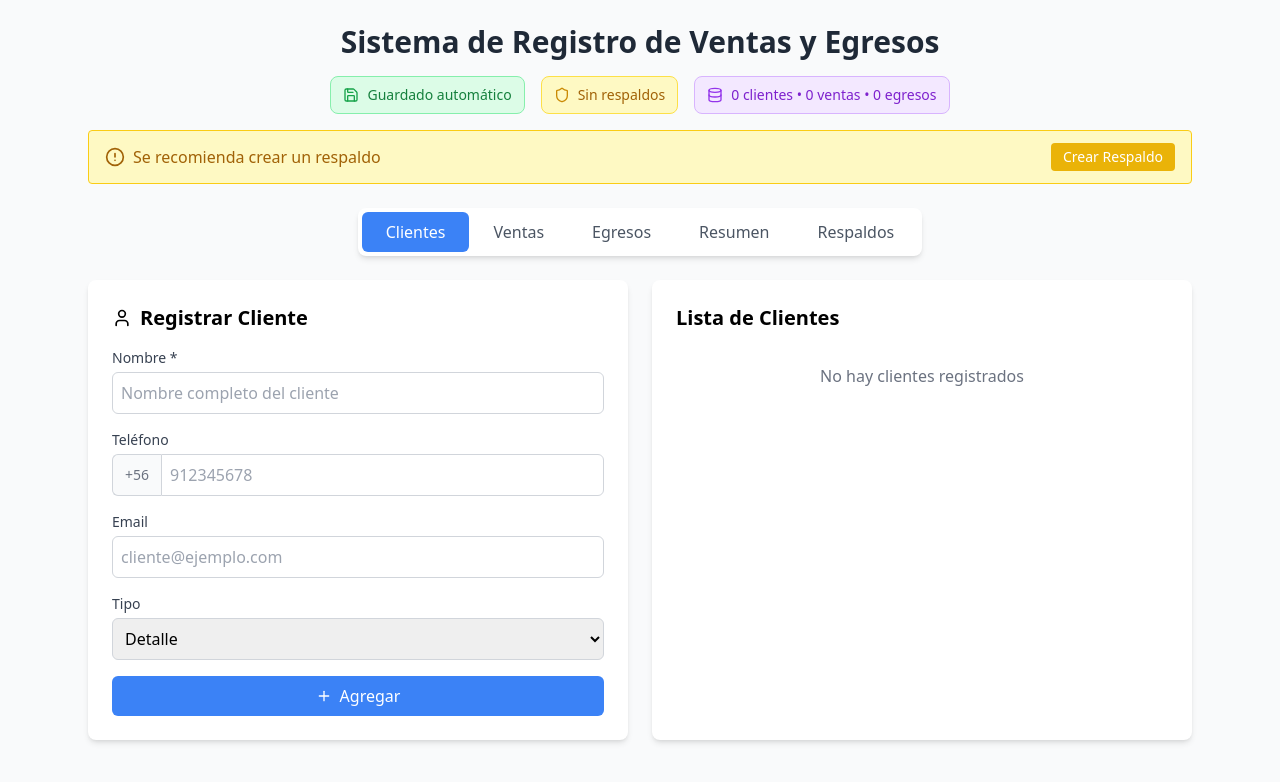
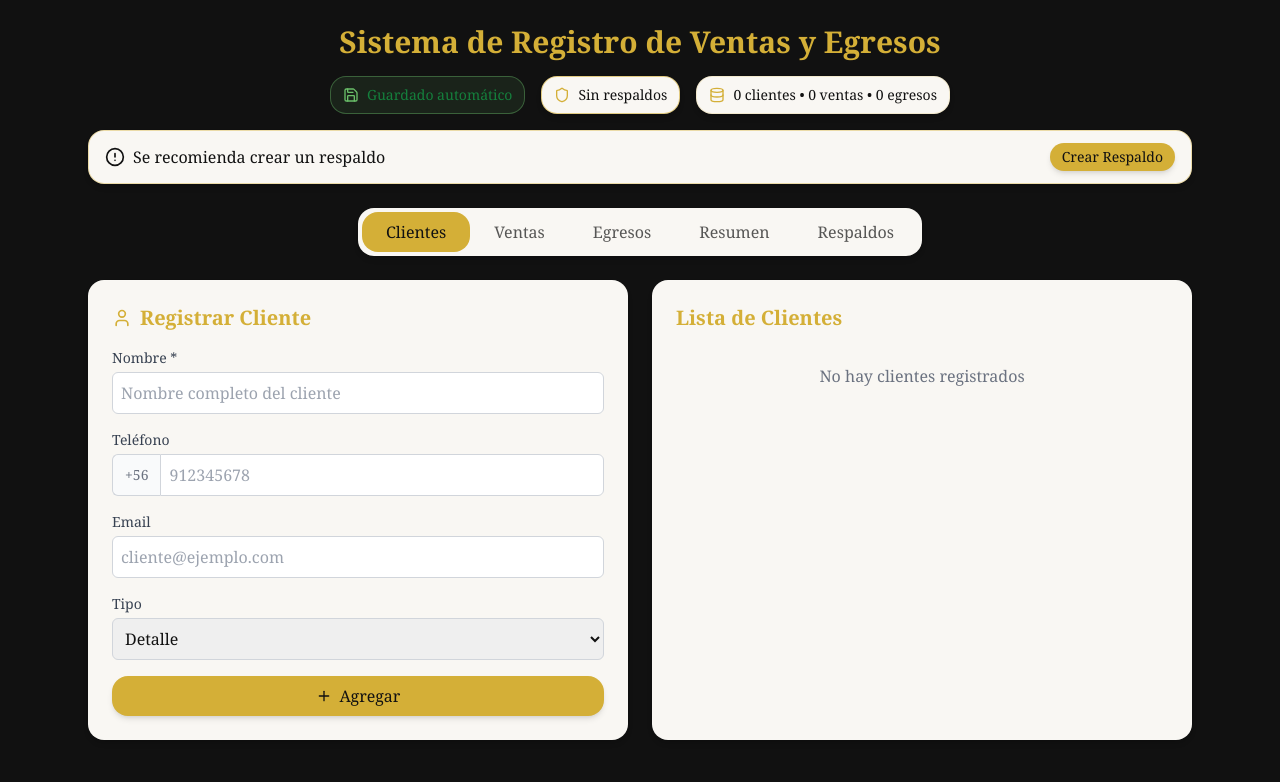
Before and after one commit to joyeriamardeplatacl777-design/ventas-app, a React (Create React App) app: page / in a window 1280 px wide. Shown: the top 782 px of the page. Built offline with nearby package versions, Linux system fonts and the light colour scheme.

Commit message:
Actualización: tema joyería y modo oscuro

```diff
--- a/src/App.tsx
+++ b/src/App.tsx
@@ -3,6 +3,17 @@ import { User, Phone, Mail, DollarSign, Calendar, Download, Plus, Trash2, Edit2,
 import { Client,ClientForm, Sale, ExpenseForm, ClientType, LoginForm, Expense, SaleForm } from './types';
 import { useLocalStorage } from './hooks/useLocalStorage';
 import html2canvas from 'html2canvas';
+
+// Formato fecha chileno dd/mm/yyyy hh:mm
+const formatCLDateTime = (date: Date) => {
+  const pad = (n: number) => n.toString().padStart(2, '0');
+  const dd = pad(date.getDate());
+  const mm = pad(date.getMonth() + 1);
+  const yyyy = date.getFullYear();
+  const hh = pad(date.getHours());
+  const min = pad(date.getMinutes());
+  return `${dd}/${mm}/${yyyy} ${hh}:${min}`;
+};
 
 
 // Función para formatear pesos chilenos
@@ -26,6 +37,7 @@ const SalesManagementSystem = () => {
   const [editingSale, setEditingSale] = useState<Sale | null>(null);
   const [lastBackup, setLastBackup] = useState<Date | null>(null);
   const [showBackupSuccess, setShowBackupSuccess] = useState(false);
+  const [needsDailyBackup, setNeedsDailyBackup] = useState(false);
   const [showSuccessMessage, setShowSuccessMessage] = useState('');
   const [clientSearchTerm, setClientSearchTerm] = useState('');
   const [showClientDropdown, setShowClientDropdown] = useState(false);
@@ -90,6 +102,25 @@ const SalesManagementSystem = () => {
     }
   }, []);
 
+  // Recordatorio de respaldo cada 24 horas (verifica cada hora)
+  useEffect(() => {
+    const checkDailyBackup = () => {
+      const lastBackupStr = localStorage.getItem('sales_system_last_backup');
+      if (!lastBackupStr) {
+        // Si no existe respaldo previo, no mostrar recordatorio intrusivo
+        setNeedsDailyBackup(false);
+        return;
+      }
+      const last = new Date(lastBackupStr);
+      const diffHours = (Date.now() - last.getTime()) / (1000 * 60 * 60);
+      setNeedsDailyBackup(diffHours >= 24);
+    };
+
+    checkDailyBackup();
+    const id = window.setInterval(checkDailyBackup, 60 * 60 * 1000); // cada hora
+    return () => window.clearInterval(id);
+  }, []);
+
   // Cargar fecha del último respaldo
   const downloadSummaryAsImage = async () => {
     if (!summaryRef.current) {
@@ -604,6 +635,7 @@ const cancelEditSale = () => {
     const now = new Date().toISOString();
     localStorage.setItem('sales_system_last_backup', now);
     setLastBackup(new Date(now));
+    setNeedsDailyBackup(false);
 
     setShowBackupSuccess(true);
     setTimeout(() => setShowBackupSuccess(false), 3000);
@@ -796,6 +828,7 @@ const cancelEditSale = () => {
 
   const { sales: salesSummary, expenses: expensesSummary, salesCount, expensesCount, netProfit } = getTransactionsSummary(reportPeriod);
   const needsBackup = checkAutoBackup();
+  const showWeeklyBackupAlert = needsBackup && !needsDailyBackup;
 
   const isExpenseFormDisabled = (): boolean => {
     return (
@@ -807,25 +840,25 @@ const cancelEditSale = () => {
   };
 
   return (
-    <div className="max-w-6xl mx-auto p-6 bg-gray-50 min-h-screen">
+    <div className="max-w-6xl mx-auto p-6 min-h-screen text-white">
       {/* Header */}
       <div className="mb-6">
-        <h1 className="text-3xl font-bold text-center mb-4 text-gray-800">
+        <h1 className="text-3xl font-bold text-center mb-4 text-[#d4af37]">
           Sistema de Registro de Ventas y Egresos
         </h1>
 
         {/* Indicadores de estado */}
         <div className="flex justify-center gap-4 mb-4 flex-wrap">
-          <div className="bg-green-100 border border-green-300 rounded-lg px-3 py-2 flex items-center">
-            <Save className="mr-2 text-green-600" size={16} />
+          <div className="bg-[#6abf69]/10 border border-[#6abf69]/40 rounded-2xl px-3 py-2 flex items-center">
+            <Save className="mr-2 text-[#6abf69]" size={16} />
             <span className="text-green-700 text-sm">Guardado automático</span>
           </div>
 
-          <div className={`border rounded-lg px-3 py-2 flex items-center ${
-            needsBackup ? 'bg-yellow-100 border-yellow-300' : 'bg-blue-100 border-blue-300'
+          <div className={`bg-[#f9f7f3] text-[#111111] rounded-2xl shadow-md border px-3 py-2 flex items-center ${
+            needsBackup ? 'border-[#d4af37]/60' : 'border-[#d4af37]/30'
           }`}>
-            <Shield className={`mr-2 ${needsBackup ? 'text-yellow-600' : 'text-blue-600'}`} size={16} />
-            <span className={`text-sm ${needsBackup ? 'text-yellow-700' : 'text-blue-700'}`}>
+            <Shield className={`mr-2 text-[#d4af37]`} size={16} />
+            <span className={`text-sm`}>
               {lastBackup
                 ? `Último respaldo: ${lastBackup.toLocaleDateString('es-ES')}`
                 : 'Sin respaldos'
@@ -833,9 +866,9 @@ const cancelEditSale = () => {
             </span>
           </div>
 
-          <div className="bg-purple-100 border border-purple-300 rounded-lg px-3 py-2 flex items-center">
-            <Database className="mr-2 text-purple-600" size={16} />
-            <span className="text-purple-700 text-sm">
+          <div className="bg-[#f9f7f3] text-[#111111] rounded-2xl shadow-md border border-[#d4af37]/20 px-3 py-2 flex items-center">
+            <Database className="mr-2 text-[#d4af37]" size={16} />
+            <span className="text-sm">
               {clients.length} clientes • {sales.length} ventas • {expenses.length} egresos
             </span>
           </div>
@@ -843,7 +876,7 @@ const cancelEditSale = () => {
 
         {/* Mensaje de éxito */}
         {showSuccessMessage && (
-          <div className="bg-green-100 border border-green-400 text-green-700 px-4 py-3 rounded mb-4 text-center animate-pulse">
+          <div className="bg-[#6abf69]/10 border border-[#6abf69]/40 text-[#6abf69] px-4 py-3 rounded-2xl mb-4 text-center animate-pulse">
             <div className="flex items-center justify-center">
               <span className="text-lg">{showSuccessMessage}</span>
             </div>
@@ -852,21 +885,39 @@ const cancelEditSale = () => {
 
         {/* Mensaje de respaldo */}
         {showBackupSuccess && (
-          <div className="bg-green-100 border border-green-400 text-green-700 px-4 py-3 rounded mb-4 text-center">
-            ¡Respaldo creado exitosamente!
+          <div className="bg-[#6abf69]/10 border border-[#6abf69]/40 text-[#6abf69] px-4 py-3 rounded-2xl mb-4 text-center">
+            Respaldo creado exitosamente
           </div>
         )}
 
-        {/* Alerta de respaldo */}
-        {needsBackup && (
-          <div className="bg-yellow-100 border border-yellow-400 text-yellow-700 px-4 py-3 rounded mb-4 flex items-center justify-between">
+        {/* Recordatorio 24h */}
+        {needsDailyBackup && (
+          <div className="bg-[#f9f7f3] text-[#111111] border border-[#d4af37]/50 px-4 py-3 rounded-2xl mb-4 flex items-center justify-between shadow-md">
+            <div className="flex items-center flex-wrap gap-2">
+              <span>🔔 Han pasado más de 24 horas desde el último respaldo. Se recomienda crear uno ahora.</span>
+              {lastBackup && (
+                <span className="text-xs text-yellow-700">Último: {formatCLDateTime(lastBackup)}</span>
+              )}
+            </div>
+            <button
+              onClick={createFullBackup}
+              className="bg-[#d4af37] hover:bg-[#b8962e] text-[#111111] px-3 py-1 rounded-2xl text-sm shadow-md"
+            >
+              Crear respaldo
+            </button>
+          </div>
+        )}
+
+        {/* Alerta semanal (si no muestra la diaria) */}
+        {showWeeklyBackupAlert && (
+          <div className="bg-[#f9f7f3] text-[#111111] border border-[#d4af37]/40 px-4 py-3 rounded-2xl mb-4 flex items-center justify-between shadow-md">
             <div className="flex items-center">
               <AlertCircle className="mr-2" size={20} />
               <span>Se recomienda crear un respaldo</span>
             </div>
             <button
               onClick={createFullBackup}
-              className="bg-yellow-500 hover:bg-yellow-600 text-white px-3 py-1 rounded text-sm"
+              className="bg-[#d4af37] hover:bg-[#b8962e] text-[#111111] px-3 py-1 rounded-2xl text-sm shadow-md"
             >
               Crear Respaldo
             </button>
@@ -876,15 +927,15 @@ const cancelEditSale = () => {
 
       {/* Navegación */}
       <div className="flex justify-center mb-6">
-        <div className="bg-white rounded-lg p-1 shadow-md">
+        <div className="bg-[#f9f7f3] text-[#111111] rounded-2xl p-1 shadow-md">
           {['clients', 'sales', 'expenses', 'report', 'backup'].map((tab) => (
             <button
               key={tab}
               onClick={() => setActiveTab(tab)}
-              className={`px-6 py-2 rounded-md font-medium transition-colors ${
+              className={`px-6 py-2 rounded-2xl font-medium transition-colors ${
                 activeTab === tab
-                  ? 'bg-blue-500 text-white'
-                  : 'text-gray-600 hover:text-gray-800'
+                  ? 'bg-[#d4af37] text-[#111111]'
+                  : 'text-[#111111]/70 hover:text-[#111111]'
               }`}
             >
               {tab === 'clients' && 'Clientes'}
@@ -901,7 +952,7 @@ const cancelEditSale = () => {
       {activeTab === 'backup' && (
         <div className="space-y-6">
           {!isAuthenticated ? (
-            <div className="max-w-md mx-auto bg-white rounded-lg shadow-lg p-6">
+            <div className="max-w-md mx-auto bg-[#f9f7f3] text-[#111111] rounded-2xl shadow-md p-6">
               <h2 className="text-xl font-bold text-center mb-6">Acceso a Respaldos</h2>
 
               <div className="space-y-4">
@@ -941,14 +992,14 @@ const cancelEditSale = () => {
                       setLoginError('Usuario o contraseña incorrectos');
                     }
                   }}
-                  className="w-full bg-blue-500 hover:bg-blue-600 text-white py-3 rounded-md font-medium"
+                  className="w-full bg-[#d4af37] hover:bg-[#b8962e] text-[#111111] py-3 rounded-2xl font-medium shadow-md"
                 >
                   Iniciar Sesión
                 </button>
 
                 <button
                   onClick={() => setActiveTab('clients')}
-                  className="w-full bg-gray-500 hover:bg-gray-600 text-white py-2 rounded-md"
+                  className="w-full bg-white/10 hover:bg-white/20 text-white py-2 rounded-2xl"
                 >
                   Cancelar
                 </button>
@@ -964,7 +1015,7 @@ const cancelEditSale = () => {
               </div>
             </div>
           ) : (
-            <div className="bg-white rounded-lg shadow-md p-6">
+            <div className="bg-[#f9f7f3] text-[#111111] rounded-2xl shadow-md p-6">
               <div className="flex justify-between items-center mb-6">
                 <h2 className="text-2xl font-semibold flex items-center">
                   <Shield className="mr-2" size={24} />
@@ -978,32 +1029,32 @@ const cancelEditSale = () => {
                     setLoginError('');
                     sessionStorage.removeItem('backup_auth');
                   }}
-                  className="bg-red-500 hover:bg-red-600 text-white py-2 px-4 rounded-md"
+                  className="bg-[#b94a48] hover:bg-[#9f3e3c] text-white py-2 px-4 rounded-2xl shadow-md"
                 >
                   Cerrar Sesión
                 </button>
               </div>
 
               <div className="grid md:grid-cols-2 gap-6">
-                <div className="border rounded-lg p-4">
+                <div className="bg-[#f9f7f3] text-[#111111] rounded-2xl shadow-md p-4">
                   <h3 className="text-lg font-semibold mb-3">Crear Respaldo</h3>
-                  <p className="text-gray-600 mb-4">Descarga todos tus datos</p>
+                  <p className="text-[#333] mb-4">Descarga todos tus datos</p>
                   <button
                     onClick={createFullBackup}
-                    className="w-full bg-green-500 hover:bg-green-600 text-white py-3 px-4 rounded-md font-medium"
+                    className="w-full bg-[#d4af37] hover:bg-[#b8962e] text-[#111111] py-3 px-4 rounded-2xl font-medium shadow-md"
                   >
                     Descargar Respaldo
                   </button>
-                  <div className="mt-3 text-sm text-gray-500">
+                  <div className="mt-3 text-sm text-[#555]">
                     <p>{clients.length} clientes</p>
                     <p>{sales.length} ventas</p>
                     <p>{expenses.length} egresos</p>
                   </div>
                 </div>
 
-                <div className="border rounded-lg p-4">
+                <div className="bg-[#f9f7f3] text-[#111111] rounded-2xl shadow-md p-4">
                   <h3 className="text-lg font-semibold mb-3">Restaurar</h3>
-                  <p className="text-gray-600 mb-4">Sube un archivo de respaldo</p>
+                  <p className="text-[#333] mb-4">Sube un archivo de respaldo</p>
                   <input
                     type="file"
                     accept=".json"
@@ -1013,12 +1064,12 @@ const cancelEditSale = () => {
                   />
                   <button
                     onClick={() => fileInputRef.current?.click()}
-                    className="w-full bg-blue-500 hover:bg-blue-600 text-white py-3 px-4 rounded-md font-medium"
+                    className="w-full bg-[#d4af37] hover:bg-[#b8962e] text-[#111111] py-3 px-4 rounded-2xl font-medium shadow-md"
                   >
                     Seleccionar Archivo
                   </button>
 
-                  <div className="mt-4 p-3 bg-red-50 border border-red-200 rounded">
+                  <div className="mt-4 p-3 bg-[#b94a48]/10 border border-[#b94a48]/40 rounded-2xl">
                     <h4 className="font-semibold text-red-800 mb-2">⚠️ Zona de Peligro</h4>
                     <button
                       onClick={clearAllData}
@@ -1037,9 +1088,9 @@ const cancelEditSale = () => {
       {/* Sección de Egresos */}
       {activeTab === 'expenses' && (
         <div className="grid md:grid-cols-2 gap-6">
-        <div className="bg-white rounded-lg shadow-md p-6">
-        <h2 className="text-xl font-semibold mb-4 flex items-center">
-        <DollarSign className="mr-2 text-red-500" size={20} />
+        <div className="bg-[#f9f7f3] text-[#111111] rounded-2xl shadow-md p-6">
+          <h2 className="text-xl font-semibold mb-4 flex items-center">
+        <DollarSign className="mr-2 text-[#d4af37]" size={20} />
         {editingExpense ? 'Modificar Egreso' : 'Registrar Egreso'}
           </h2>
           <div className="space-y-4">
@@ -1163,7 +1214,7 @@ const cancelEditSale = () => {
             <button
               type="button"
               onClick={cancelEditExpense}
-              className="px-4 py-2 bg-gray-500 hover:bg-gray-600 text-white rounded-md font-medium transition-colors"
+              className="px-4 py-2 bg-white/10 hover:bg-white/20 text-white rounded-2xl font-medium transition-colors"
             >
               Cancelar
             </button>
@@ -1172,7 +1223,7 @@ const cancelEditSale = () => {
       </div>
     </div>
 
-    <div className="bg-white rounded-lg shadow-md p-6">
+    <div className="bg-[#f9f7f3] text-[#111111] rounded-2xl shadow-md p-6">
       <h2 className="text-xl font-semibold mb-4">Egresos del Día</h2>
       <div className="max-h-96 overflow-y-auto">
         {expenses.filter(expense => new Date(expense.date).toDateString() === new Date().toDateString()).length === 0 ? (
@@ -1252,7 +1303,7 @@ const cancelEditSale = () => {
       {/* Sección de Clientes */}
       {activeTab === 'clients' && (
         <div className="grid md:grid-cols-2 gap-6">
-          <div className="bg-white rounded-lg shadow-md p-6">
+          <div className="bg-[#f9f7f3] text-[#111111] rounded-2xl shadow-md p-6">
             <h2 className="text-xl font-semibold mb-4 flex items-center">
               <User className="mr-2" size={20} />
               {editingClient ? 'Modificar Cliente' : 'Registrar Cliente'}
@@ -1310,7 +1361,7 @@ const cancelEditSale = () => {
                 <button
                   type="button"
                   onClick={addClient}
-                  className="flex-1 bg-blue-500 hover:bg-blue-600 text-white py-2 px-4 rounded-md font-medium transition-colors flex items-center justify-center"
+                  className="flex-1 bg-[#d4af37] hover:bg-[#b8962e] text-[#111111] py-2 px-4 rounded-2xl font-medium transition-colors flex items-center justify-center shadow-md"
                 >
                   <Plus className="mr-2" size={16} />
                   {editingClient ? 'Actualizar' : 'Agregar'}
@@ -1328,7 +1379,7 @@ const cancelEditSale = () => {
             </div>
           </div>
 
-          <div className="bg-white rounded-lg shadow-md p-6">
+          <div className="bg-[#f9f7f3] text-[#111111] rounded-2xl shadow-md p-6">
             <h2 className="text-xl font-semibold mb-4">Lista de Clientes</h2>
             <div className="max-h-96 overflow-y-auto">
               {clients.length === 0 ? (
@@ -1393,7 +1444,7 @@ const cancelEditSale = () => {
       {/* Sección de Ventas */}
       {activeTab === 'sales' && (
         <div className="grid md:grid-cols-2 gap-6">
-          <div className="bg-white rounded-lg shadow-md p-6">
+          <div className="bg-[#f9f7f3] text-[#111111] rounded-2xl shadow-md p-6">
             <h2 className="text-xl font-semibold mb-4 flex items-center">
               <DollarSign className="mr-2" size={20} />
               {editingSale ? 'Modificar Venta' : 'Registrar Venta'}
@@ -1574,7 +1625,7 @@ const cancelEditSale = () => {
                 <button
                   type="button"
                   onClick={addSale}
-                  className="flex-1 bg-green-500 hover:bg-green-600 text-white py-2 px-4 rounded-md font-medium transition-colors flex items-center justify-center"
+                  className="flex-1 bg-[#d4af37] hover:bg-[#b8962e] text-[#111111] py-2 px-4 rounded-2xl font-medium transition-colors flex items-center justify-center shadow-md"
                   disabled={clients.length === 0 || !saleForm.clientId || !saleForm.amount.replace(/\D/g, '')}
                 >
                   <Plus className="mr-2" size={16} />
@@ -1593,45 +1644,45 @@ const cancelEditSale = () => {
             </div>
           </div>
 
-          <div className="bg-white rounded-lg shadow-md p-6">
+        <div className="bg-[#f9f7f3] text-[#111111] rounded-2xl shadow-md p-6">
             <h2 className="text-xl font-semibold mb-4">Ventas del Día</h2>
             <div className="max-h-96 overflow-y-auto">
               {sales.filter(sale => new Date(sale.date).toDateString() === new Date().toDateString()).length === 0 ? (
                 <p className="text-gray-500 text-center py-4">No hay ventas hoy</p>
               ) : (
-                <div className="space-y-3">
-                  {sales
+          <div className="space-y-3">
+            {sales
                     .filter(sale => new Date(sale.date).toDateString() === new Date().toDateString())
                     .map(sale => (
-                    <div key={sale.id} className="border border-gray-200 rounded-lg p-3">
+                    <div key={sale.id} className="bg-white/60 border border-[#d4af37]/20 rounded-2xl p-3">
                       <div className="flex items-center justify-between">
                         <div className="flex-1">
                           <div className="flex justify-between items-start">
                             <div className="flex-1">
                               <h3 className="font-medium">{sale.clientName}</h3>
-                              <div className="text-sm text-gray-600">
+                              <div className="text-sm text-[#333]">
                                 <span className="capitalize">{sale.category}</span> •
                                 <span className="capitalize ml-1">{sale.paymentMethod}</span>
                               </div>
                               {sale.description && (
-                                <p className="text-sm text-gray-500 mt-1">{sale.description}</p>
+                                <p className="text-sm text-[#555] mt-1">{sale.description}</p>
                               )}
                             </div>
                             <div className="text-right ml-4">
-                              <p className="font-semibold text-green-600">
+                              <p className="font-semibold text-[#6abf69]">
                                 {formatCLP(sale.amount)}
                               </p>
                               <div className="flex gap-1 mt-1 justify-end">
                                 <button
                                   onClick={() => editSale(sale)}
-                                  className="text-blue-500 hover:text-blue-700 p-1 rounded hover:bg-blue-50"
+                                  className="text-[#d4af37] hover:text-[#b8962e] p-1 rounded-2xl hover:bg-[#d4af37]/10"
                                   title="Editar venta"
                                 >
                                   <Edit2 size={14} />
                                 </button>
                                 <button
                                   onClick={() => deleteSale(sale.id)}
-                                  className="text-red-500 hover:text-red-700 p-1 rounded hover:bg-red-50"
+                                  className="text-[#b94a48] hover:text-[#9f3e3c] p-1 rounded-2xl hover:bg-[#b94a48]/10"
                                   title="Eliminar venta"
                                 >
                                   <Trash2 size={14} />
@@ -1652,7 +1703,7 @@ const cancelEditSale = () => {
 
       {/* Resumen Financiero */}
       {activeTab === 'report' && (
-        <div className="bg-white rounded-lg shadow-md p-6">
+        <div className="bg-[#f9f7f3] text-[#111111] rounded-2xl shadow-md p-6">
                       <div className="flex flex-col md:flex-row justify-between items-start md:items-center mb-6 gap-4">
             <h2 className="text-2xl font-semibold flex items-center">
               <Calendar className="mr-2" size={24} />
@@ -1787,7 +1838,7 @@ const cancelEditSale = () => {
                   // Mostrar mensaje de éxito
                   showSuccess(`✅ Reporte ${periodStr} descargado correctamente como archivo HTML`);
                 }}
-                className="bg-blue-500 hover:bg-blue-600 text-white px-4 py-2 rounded-md font-medium transition-colors flex items-center"
+                className="bg-[#d4af37] hover:bg-[#b8962e] text-[#111111] px-4 py-2 rounded-2xl font-medium transition-colors flex items-center shadow-md"
               >
                 <Download className="mr-2" size={16} />
                 Descargar Reporte
@@ -1795,7 +1846,7 @@ const cancelEditSale = () => {
               <button
                 type="button"
                 onClick={downloadSummaryAsImage}
-                className="flex items-center justify-center bg-indigo-500 hover:bg-indigo-600 text-white px-4 py-2 rounded-md font-medium transition-colors"
+                className="flex items-center justify-center bg-[#d4af37] hover:bg-[#b8962e] text-[#111111] px-4 py-2 rounded-2xl font-medium transition-colors shadow-md"
               >
                 <span className="mr-2" role="img" aria-hidden="true">📸</span>
                 Descargar como imagen
@@ -1803,12 +1854,12 @@ const cancelEditSale = () => {
             </div>
           </div>
 
-          <div ref={summaryRef} className="bg-white p-6">
+          <div ref={summaryRef} className="bg-[#f9f7f3] text-[#111111] p-6 rounded-2xl shadow-md">
             <div className="text-center mb-6">
-              <h1 className="text-2xl font-bold text-gray-800">
+              <h1 className="text-2xl font-bold text-[#d4af37]">
                 Resumen - {reportPeriod === 'today' ? 'Diario' : reportPeriod === 'week' ? 'Semanal' : 'Mensual'}
               </h1>
-              <p className="text-gray-600">{getPeriodName(reportPeriod)}</p>
+              <p className="text-[#bfbfbf]">{getPeriodName(reportPeriod)}</p>
               <div className="mt-2 flex justify-center items-center gap-4">
                 <span className="text-sm text-green-600">Ingresos: {salesCount}</span>
                 <span className="text-sm text-red-600">Egresos: {expensesCount}</span>
--- a/src/index.css
+++ b/src/index.css
@@ -3,5 +3,13 @@
 @tailwind utilities;
 
 @layer base {
-  body { @apply bg-gray-50; }
+  body { @apply bg-[#111111] text-white font-serif; }
+  h1, h2, h3 { @apply text-[#d4af37]; }
 }
+
+@layer components {
+  .card { @apply bg-[#f9f7f3] text-[#111111] rounded-2xl shadow-md; }
+  .btn-gold { @apply bg-[#d4af37] hover:bg-[#b8962e] text-[#111111] rounded-2xl shadow-md font-medium; }
+  .badge-success { @apply bg-[#6abf69]/10 text-[#6abf69] border border-[#6abf69]/40 rounded-2xl; }
+  .badge-error { @apply bg-[#b94a48]/10 text-[#b94a48] border border-[#b94a48]/40 rounded-2xl; }
+}
```
Also changed, not shown: src/App.css (+3 -5 lines).
